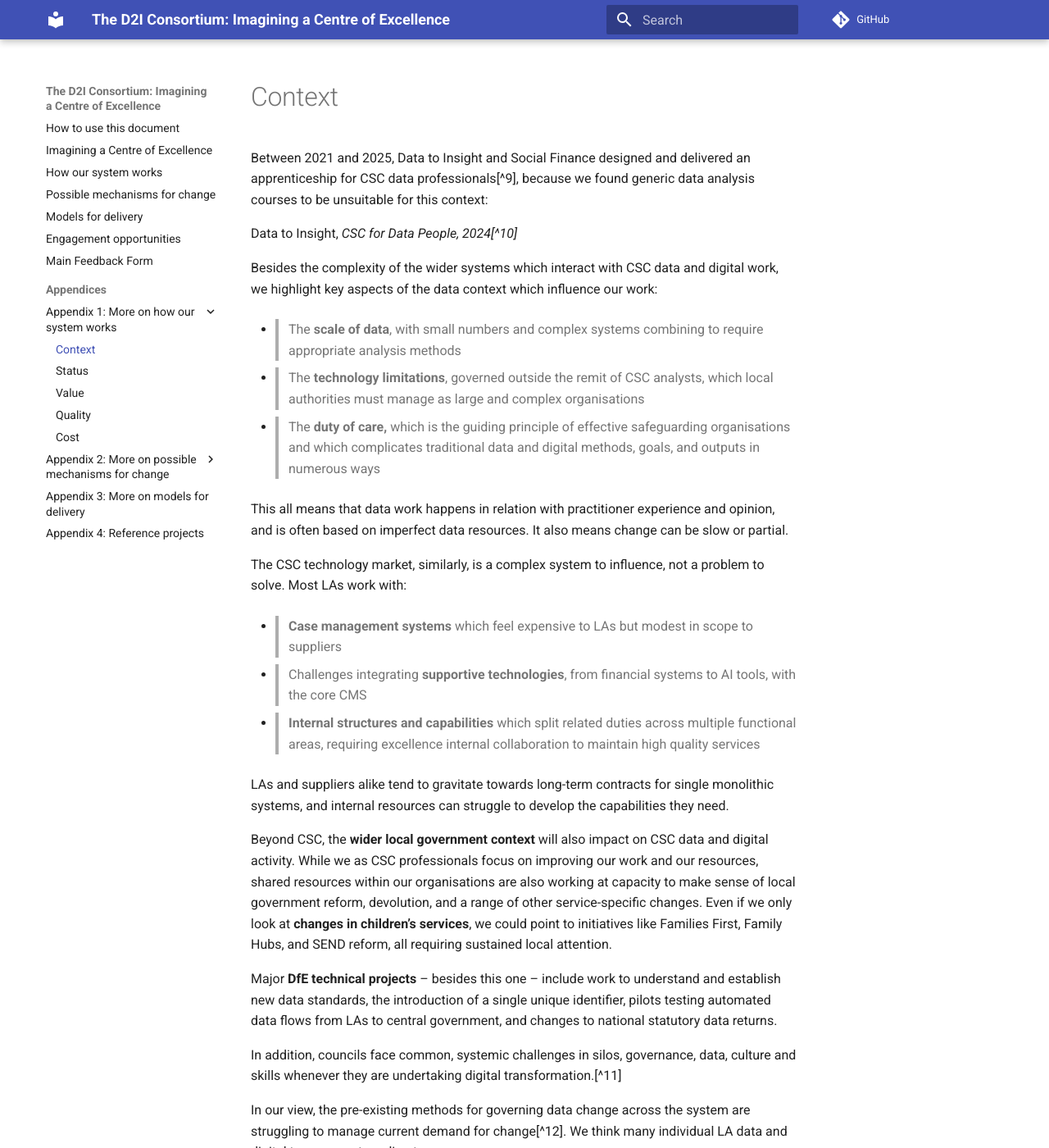
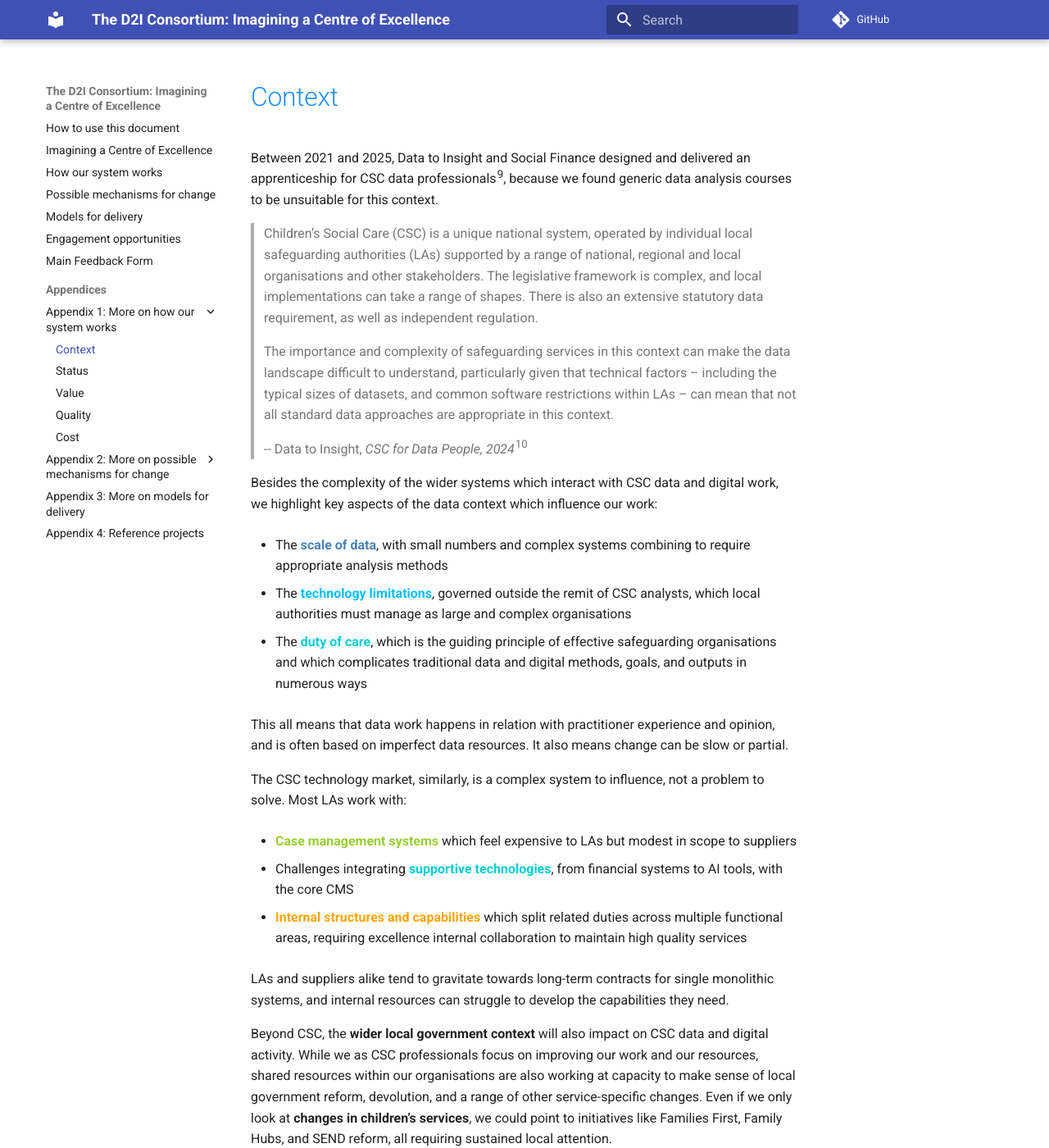
Before and after one commit to data-to-insight/centre-of-excellence, an MkDocs documentation site: the page built from docs/appendix-1-more-on-how-our-system-works/context.md, in a window 1280 px wide and 1400 px high. Shown: the whole window at 82% size. Built offline with MkDocs 1.6.1 and Material for MkDocs 9.7.7, drawn with Linux system fonts in a browser that asks for light colours; comment, search, counter and statistics services are not loaded; some of the changed text lies outside the part shown.

Commit message:
Updated Appendix 1

```diff
--- a/docs/appendix-1-more-on-how-our-system-works/context.md
+++ b/docs/appendix-1-more-on-how-our-system-works/context.md
@@ -1,26 +1,30 @@
-# Context
+# <span style="color:dodgerblue">Context</span>
 
-Between 2021 and 2025, Data to Insight and Social Finance designed and delivered an apprenticeship for CSC data professionals[^9], because we found generic data analysis courses to be unsuitable for this context:
+Between 2021 and 2025, Data to Insight and Social Finance designed and delivered an apprenticeship for CSC data professionals<sup>9</sup>, because we found generic data analysis courses to be unsuitable for this context.
 
-Data to Insight, *CSC for Data People, 2024[^10]*
+>Children’s Social Care (CSC) is a unique national system, operated by individual local safeguarding authorities (LAs) supported by a range of national, regional and local organisations and other stakeholders. The legislative framework is complex, and local implementations can take a range of shapes. There is also an extensive statutory data requirement, as well as independent regulation.
+>
+>The importance and complexity of safeguarding services in this context can make the data landscape difficult to understand, particularly given that technical factors – including the typical sizes of datasets, and common software restrictions within LAs – can mean that not all standard data approaches are appropriate in this context.
+>
+> -- Data to Insight, *CSC for Data People, 2024*<sup>10</sup>
 
 Besides the complexity of the wider systems which interact with CSC data and digital work, we highlight key aspects of the data context which influence our work:
 
-- > The **scale of data**, with small numbers and complex systems combining to require appropriate analysis methods
+-  The <span style="color:steelblue">**scale of data**</span>, with small numbers and complex systems combining to require appropriate analysis methods
 
-- > The **technology limitations**, governed outside the remit of CSC analysts, which local authorities must manage as large and complex organisations
+-  The <span style="color:deepskyblue">**technology limitations**</span>, governed outside the remit of CSC analysts, which local authorities must manage as large and complex organisations
 
-- > The **duty of care,** which is the guiding principle of effective safeguarding organisations and which complicates traditional data and digital methods, goals, and outputs in numerous ways
+-  The <span style="color:darkturquoise">**duty of care**</span>, which is the guiding principle of effective safeguarding organisations and which complicates traditional data and digital methods, goals, and outputs in numerous ways
 
 This all means that data work happens in relation with practitioner experience and opinion, and is often based on imperfect data resources. It also means change can be slow or partial.
 
 The CSC technology market, similarly, is a complex system to influence, not a problem to solve. Most LAs work with:
 
-- > **Case management systems** which feel expensive to LAs but modest in scope to suppliers
+-  <span style="color:yellowgreen">**Case management systems**</span> which feel expensive to LAs but modest in scope to suppliers
 
-- > Challenges integrating **supportive technologies**, from financial systems to AI tools, with the core CMS
+-  Challenges integrating <span style="color:darkturquoise">**supportive technologies**</span>, from financial systems to AI tools, with the core CMS
 
-- > **Internal structures and capabilities** which split related duties across multiple functional areas, requiring excellence internal collaboration to maintain high quality services
+-  <span style="color:orange">**Internal structures and capabilities**</span> which split related duties across multiple functional areas, requiring excellence internal collaboration to maintain high quality services
 
 LAs and suppliers alike tend to gravitate towards long-term contracts for single monolithic systems, and internal resources can struggle to develop the capabilities they need.
 
@@ -28,13 +32,22 @@ Beyond CSC, the **wider local government context** will also impact on CSC data
 
 Major **DfE technical projects** – besides this one – include work to understand and establish new data standards, the introduction of a single unique identifier, pilots testing automated data flows from LAs to central government, and changes to national statutory data returns.
 
-In addition, councils face common, systemic challenges in silos, governance, data, culture and skills whenever they are undertaking digital transformation.[^11]
+In addition, councils face common, systemic challenges in silos, governance, data, culture and skills whenever they are undertaking digital transformation.<sup>11</sup>
 
-In our view, the pre-existing methods for governing data change across the system are struggling to manage current demand for change[^12]. We think many individual LA data and digital teams are struggling too.
+In our view, the pre-existing methods for governing data change across the system are struggling to manage current demand for change<sup>12</sup>. We think many individual LA data and digital teams are struggling too.
 
 The Centre of Excellence should help make sense of this context, and help LAs navigate change in coming years. Before we discuss how it might do that, the following sections discuss some key factors we think impact the sector’s ability to respond well to the challenging context in which it operates.
 
 
+<!--- footnotes -->
+
+<sup>9</sup> [https://www.datatoinsight.org/apprenticeships](https://www.datatoinsight.org/apprenticeships)
+
+<sup>10</sup> [CSC for Data People](https://www.datatoinsight.org/publications-1/csc-for-data-people)
+
+<sup>11</sup> As described in MHCLG’s [Future Councils pilot report](https://mhclgdigital.blog.gov.uk/wp-content/uploads/sites/222/2024/04/FC-Pilot-Report.pdf)
+
+<sup>12</sup> See pp.8-10 [here](https://assets.publishing.service.gov.uk/media/67c86235ae2aa47d2f5ae313/Star_Chamber_Scrutiny_Board_activity_report_2023_to_2024.pdf) for recent representations on this subject by LA employees who support these existing processes
 
 <!--- feedback form only below here -->
 
```
Also changed, not shown: docs/appendix-1-more-on-how-our-system-works/cost.md (+18 -12 lines), docs/appendix-1-more-on-how-our-system-works/index.md (+1 -1 lines), docs/appendix-1-more-on-how-our-system-works/quality.md (+7 -5 lines), docs/appendix-1-more-on-how-our-system-works/status.md (+7 -3 lines), docs/appendix-1-more-on-how-our-system-works/value.md (+1 -1 lines).
